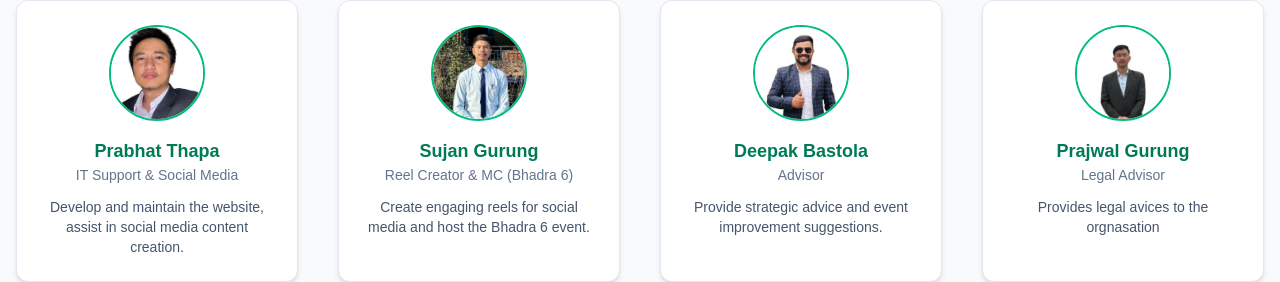
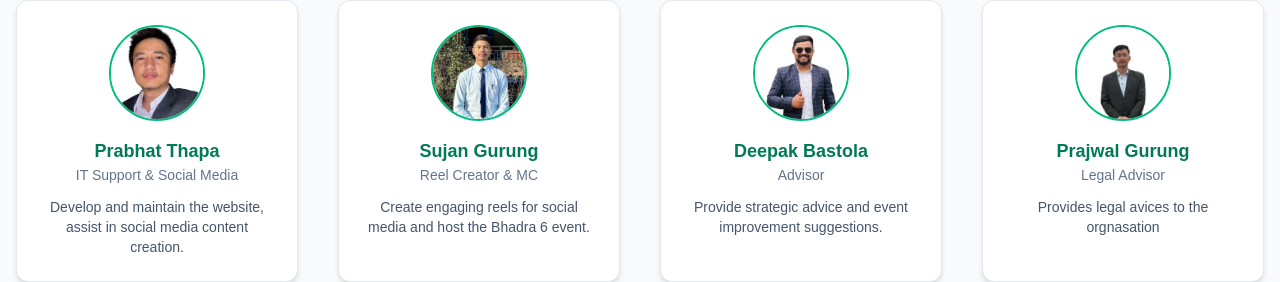
Before and after one commit to Prabhat-Thapa45/mighty-gurkha-tc, a Next.js app: page /our-team in a window 1280 px wide. Shown: the part 1083-1365 px from the top of the page. Built offline with nearby package versions, Linux system fonts and the light colour scheme.

Commit message:
Update role description for Sujan Gurung

```diff
--- a/src/app/our-team/page.tsx
+++ b/src/app/our-team/page.tsx
@@ -40,7 +40,7 @@ const team = [
   },
     {
     name: "Sujan Gurung",
-    role: "Reel Creator & MC (Bhadra 6)",
+    role: "Reel Creator & MC",
     responsibilities:
       "Create engaging reels for social media and host the Bhadra 6 event.",
     image: "/images/team/sujan.jpg",
```
